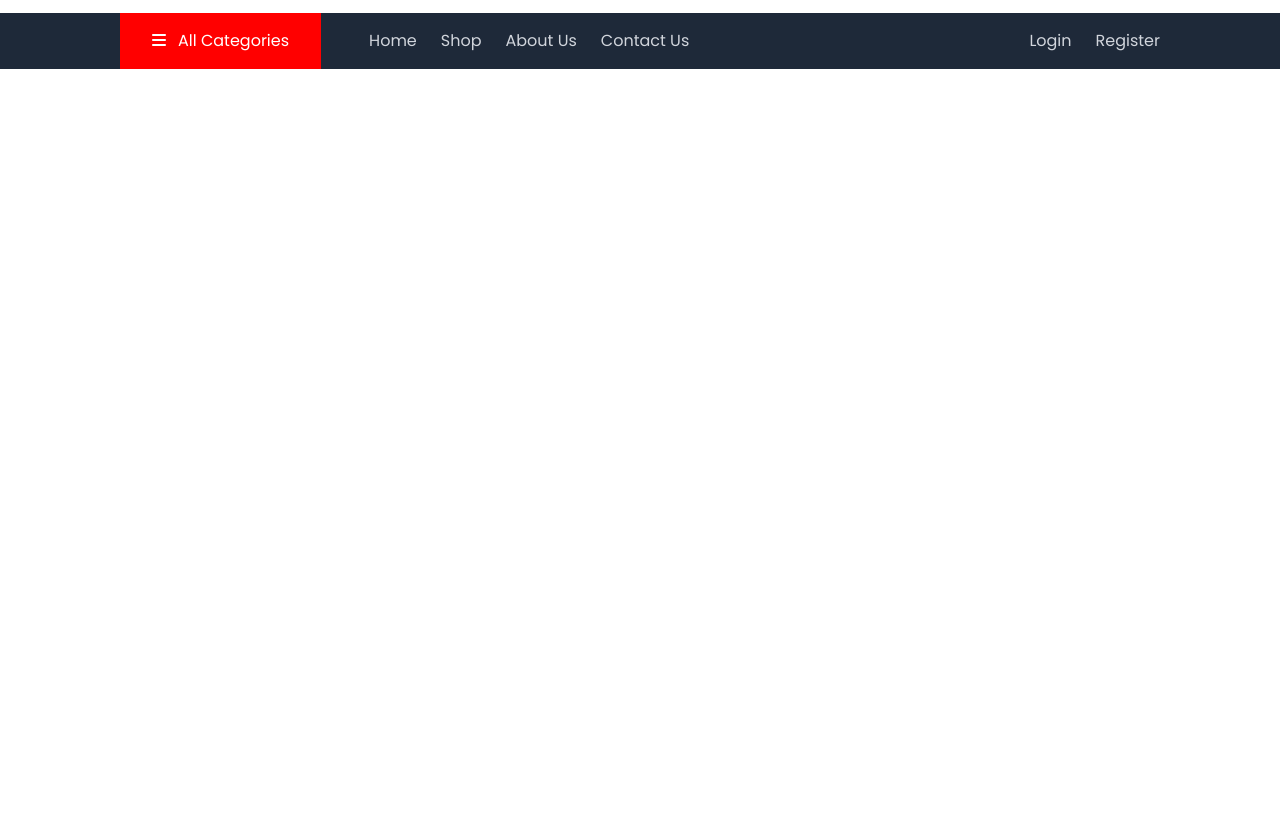
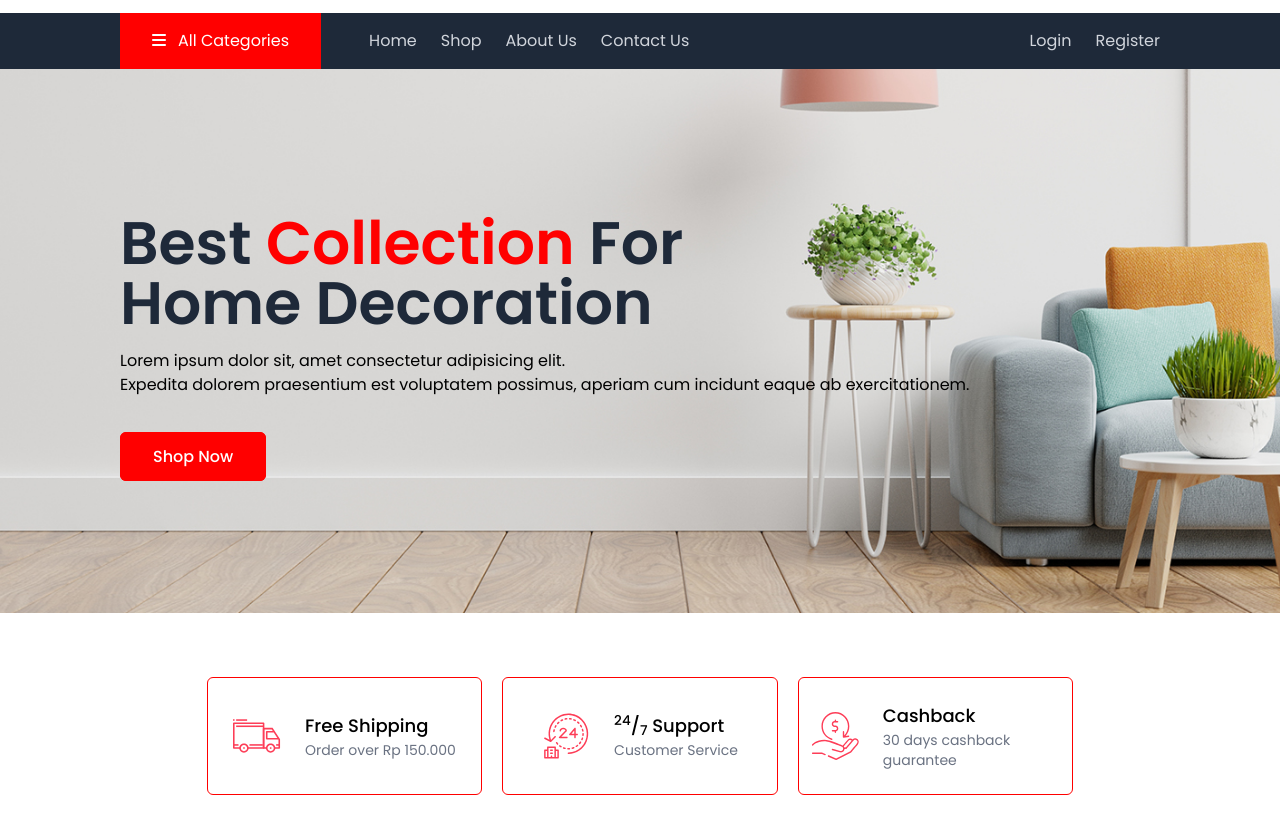
Before and after one commit to NeirAzer/IDN-Cart, a website built with Vite: page index.html in a window 1280 px wide. Shown: the part 69-902 px from the top of the page. Before the commit the page ends 800 px from the top, so only its background shows below. Built offline with nearby package versions, Linux system fonts and the light colour scheme.

Commit message:
Hero & Services

```diff
--- a/index.html
+++ b/index.html
@@ -222,5 +222,68 @@
       </div>
     </nav>
     <!-- Navigation End -->
+
+    <!-- Hero -->
+    <div
+      class="py-36"
+      style="
+        background-image: url(/public/images/banner-bg.jpg);
+        background-size: cover;
+        background-repeat: no-repeat;
+        background-position: center;
+      "
+    >
+      <div class="container">
+        <h1 class="text-6xl font-semibold text-gray-800 mb-4">
+          Best
+          <span class="text-primary"
+            >Collection</span
+          >
+          For <br />
+          Home Decoration
+        </h1>
+        <p>
+          Lorem ipsum dolor sit, amet consectetur adipisicing elit. <br />
+          Expedita dolorem praesentium est voluptatem possimus, aperiam cum
+          incidunt eaque ab exercitationem.
+        </p>
+        <div class="mt-12">
+          <a
+            class="bg-primary text-white px-8 py-3 border border-primary font-medium rounded-md hover:bg-transparent hover:text-primary transition"
+            href=""
+            >Shop Now</a
+          >
+        </div>
+      </div>
+    </div>
+    <!-- Hero End -->
+
+    <!-- Services -->
+    <div class="container py-16">
+      <div class="grid grid-cols-3 w-10/12 gap-5 mx-auto">
+        <div class="border border-primary px-3 py-6 flex items-center justify-center gap-6 rounded-md">
+          <img class="w-12 h-12 object-contain" src="public/images/icons/delivery-van.svg" alt="" />
+          <div>
+            <h4 class="font-medium text-lg">Free Shipping</h4>
+            <p class="text-gray-500 text-sm">Order over Rp 150.000</p>
+          </div>
+        </div>
+        <div class="border border-primary px-3 py-6 flex items-center justify-center gap-6 rounded-md">
+          <img class="w-12 h-12 object-contain" src="public/images/icons/service-hours.svg" alt="" />
+          <div>
+            <h4 class="font-medium text-lg"><sup>24</sup>/<sub>7</sub> Support</h4>
+            <p class="text-gray-500 text-sm">Customer Service</p>
+          </div>
+        </div>
+        <div class="border border-primary px-3 py-6 flex items-center justify-center gap-6 rounded-md">
+          <img class="w-12 h-12 object-contain" src="public/images/icons/money-back.svg" alt="" />
+          <div>
+            <h4 class="font-medium text-lg">Cashback</h4>
+            <p class="text-gray-500 text-sm">30 days cashback guarantee</p>
+          </div>
+        </div>
+      </div>
+    </div>
+    <!-- Services End -->
   </body>
 </html>
```
